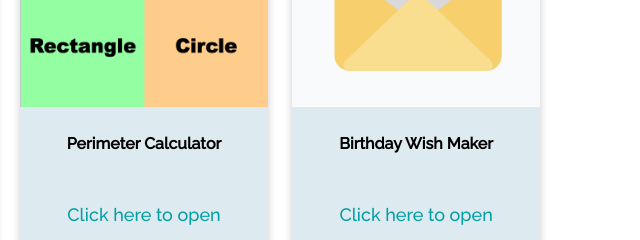
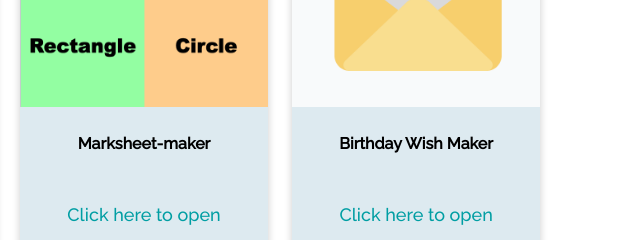
Before and after one commit to Kavyansh312009/K.github.io, a plain HTML site: page index.html in a window 1280 px wide. Shown: the part 1540-1780 px from the top of the page, 632-1272 px from the left. Drawn offline with Linux system fonts and the light colour scheme.

Commit message:
index change

```diff
--- a/index.html
+++ b/index.html
@@ -66,7 +66,7 @@
                 <div class="container">
                     <h4><b>Perimeter Calculator</b></h4>
                     <p>
-                        <a href="https://studio.code.org/projects/applab/QQAlUIocQeTL7k2SGHIKaerjiROXChGCxM4ly18liGk" target="_blank">
+                        <a href="https://kavyansh312009.github.io/student-marksheet-maker/" target="_blank">
                         Click here to open
                         </a>
                     </p>
@@ -75,7 +75,7 @@
             <div class="card">
                 <img src="perimeter.png">
                 <div class="container">
-                    <h4><b>Perimeter Calculator</b></h4>
+                    <h4><b>Marksheet-maker</b></h4>
                     <p>
                         <a href="https://studio.code.org/projects/applab/QQAlUIocQeTL7k2SGHIKaerjiROXChGCxM4ly18liGk" target="_blank">
                         Click here to open
```
